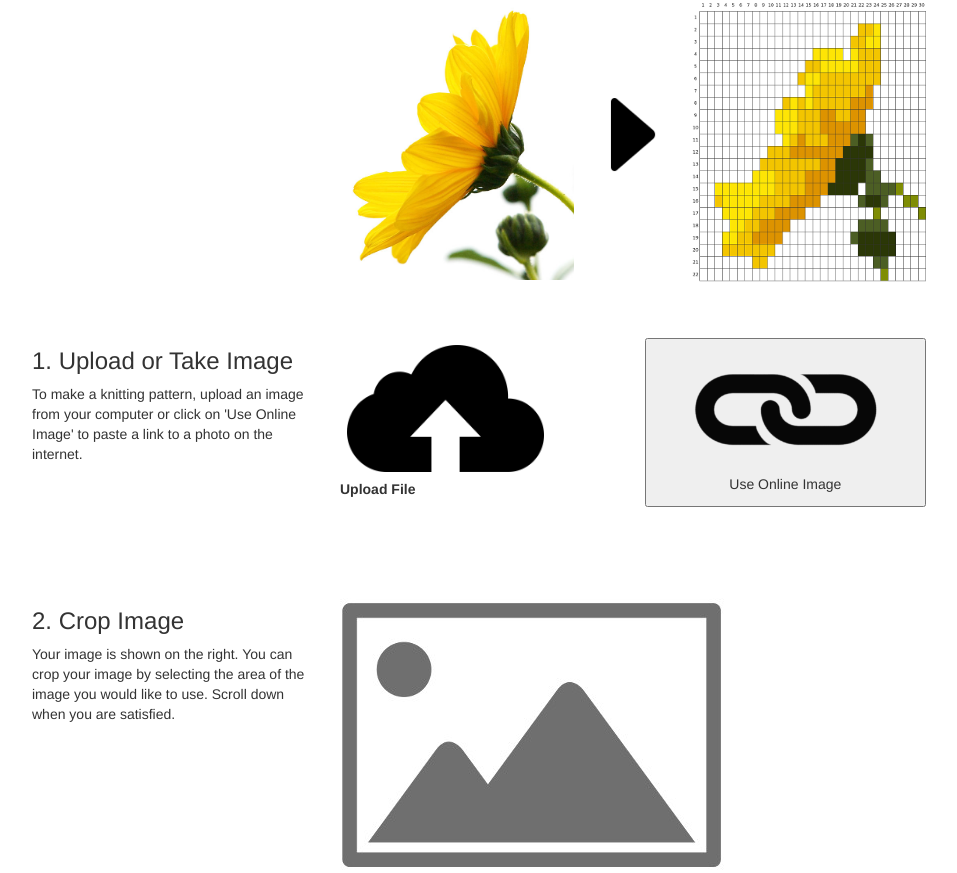
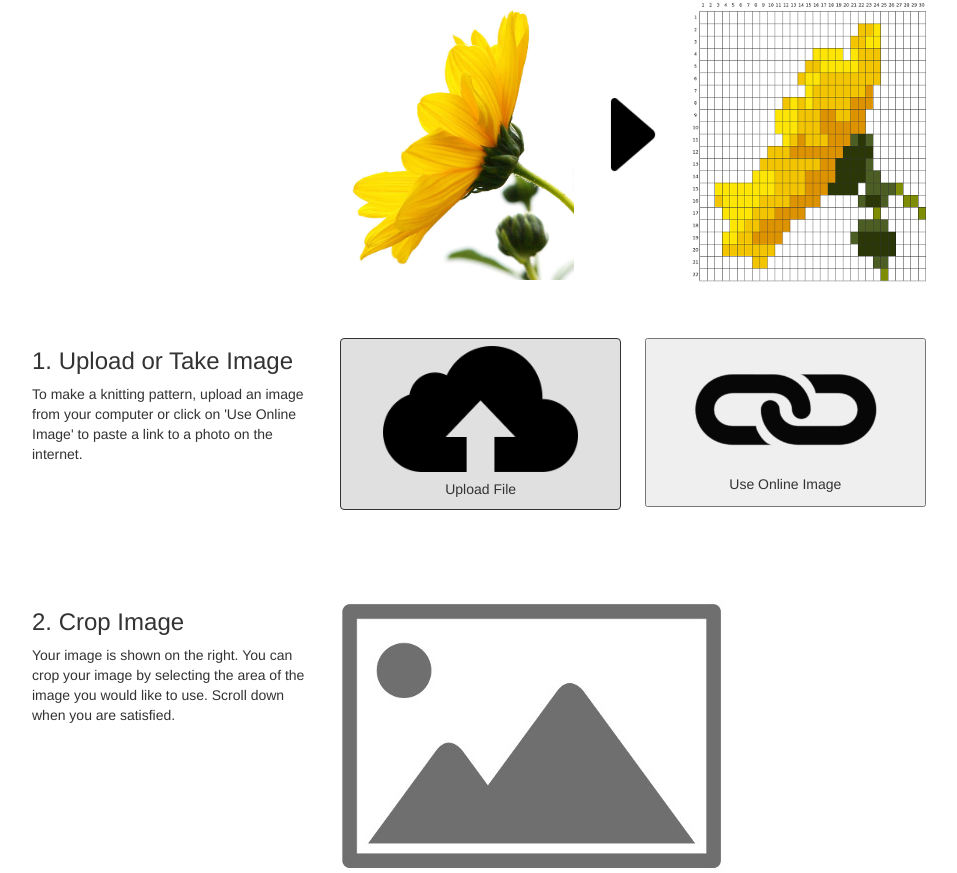
Before and after one commit to arnfred/Knitwit, a Flask app: page / in a window 1280 px wide. Shown: the part 429-1302 px from the top of the page, without its empty margins (32-989 px from the left). Run offline with Flask 3, Linux system fonts and the light colour scheme; parts of the project's set-up code (start-up, migrations or seed data) failed here and were passed over; some libraries are stand-ins or nearby versions.

Commit message:
Style upload label to match old button appearance
Co-Authored-By: Claude Opus 4.6 (1M context) <noreply@anthropic.com>

```diff
--- a/static/main.css
+++ b/static/main.css
@@ -128,6 +128,12 @@ p#upload-msg {
 
 #upload-image {
     cursor: pointer;
+    display: inline-block;
+    background-color: #e0e0e0;
+    border: 1px solid #333;
+    border-radius: 4px;
+    text-align: center;
+    font-weight: normal;
 }
 
 #upload-image img {
```
